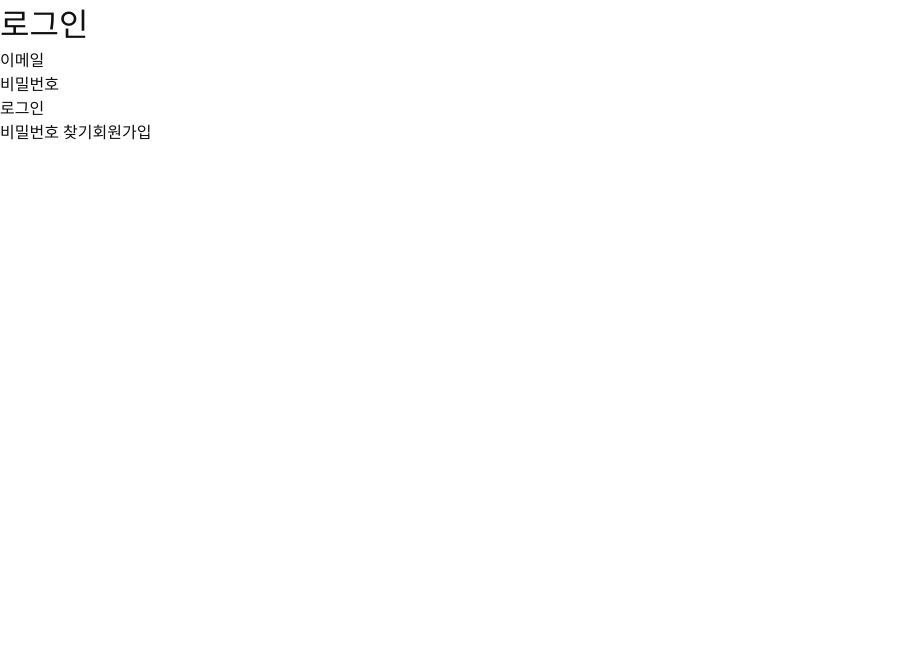
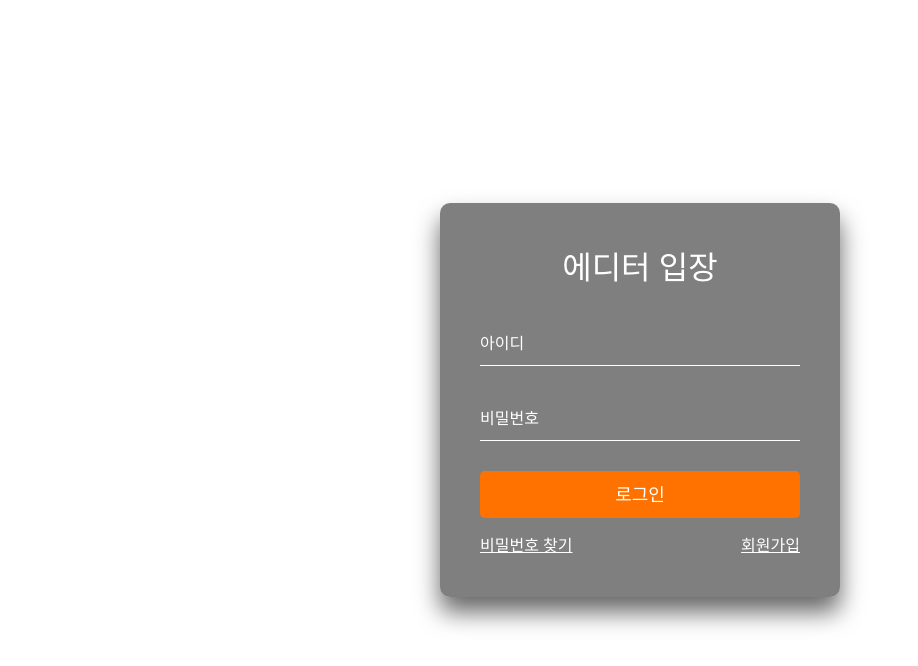
Before and after one commit to Taemin1234/taest-mag, a Next.js app in the folder frontend/: page /snowman/elsa in a window 1280 px wide. Shown: the top 666 px of the page, without its empty margins (0-918 px from the left). Built offline with nearby package versions, Linux system fonts and the light colour scheme.

Commit message:
로그인 페이지 퍼블리싱

```diff
--- /dev/null
+++ b/frontend/src/app/(auth)/snowman/elsa/elsa.module.css
@@ -0,0 +1,84 @@
+.login_box {
+    position: absolute;
+    top: 50%;
+    left: 50%;
+    width: 400px;
+    padding: 40px;
+    transform: translate(-50%, -50%);
+    background: rgba(0,0,0,.5);
+    box-sizing: border-box;
+    box-shadow: 0 15px 25px rgba(0,0,0,.6);
+    border-radius: 10px;
+}
+
+.login_box h1 {
+    margin: 0 0 30px;
+    padding: 0;
+    color: #fff;
+    text-align: center;
+}
+
+.user_box {
+    position: relative;
+}
+
+.user_box input {
+    width: 100%;
+    padding: 10px 0;
+    font-size: 16px;
+    color: #fff;
+    margin-bottom: 30px;
+    border: none;
+    border-bottom: 1px solid #fff;
+    outline: none;
+    background: transparent;
+}
+
+.user_box label {
+    position: absolute;
+    top:0;
+    left: 0;
+    padding: 10px 0;
+    font-size: 16px;
+    color: #fff;
+    pointer-events: none;
+    transition: .5s;
+}
+
+.login_box .user_box input:focus ~ label,
+.login_box .user_box input:valid ~ label {
+  top: -20px;
+  left: 0;
+  color: #03e9f4;
+  font-size: 12px;
+}
+
+.btn_login {
+    width: 100%;
+    font-size: 18px;
+    font-weight: 700;
+    border-radius: 5px;
+    padding: 10px;
+    background-color: #ff7200;
+    color: #fff;
+    cursor: pointer;
+    transition: 0.4s ease;
+}
+.btn_login:hover {
+    background-color: #fff;
+    color: #ff7200;
+}
+
+.txt_wrap {
+    margin-top: 15px;
+    width: 100%;
+    display: flex;
+    justify-content: space-between;
+}
+.txt_wrap a {
+    color: #fff;
+    text-decoration: underline;
+}
+.txt_wrap a:hover {
+    color: #ff7200;
+}
--- a/frontend/src/app/(auth)/snowman/elsa/page.tsx
+++ b/frontend/src/app/(auth)/snowman/elsa/page.tsx
@@ -1,10 +1,11 @@
 'use client';
 
+import styles from './elsa.module.css'
 import { useState } from 'react';
 import Link from 'next/link';
 
 export default function LoginPage() {
-  const [form, setForm] = useState({ email: '', password: '' });
+  const [form, setForm] = useState({ username: '', password: '' });
   const [error, setError] = useState('');
 
   const handleChange = (e: React.ChangeEvent<HTMLInputElement>) => {
@@ -14,7 +15,7 @@ export default function LoginPage() {
   const handleSubmit = (e: React.FormEvent) => {
     e.preventDefault();
     // UI-only: 백엔드 연동 제외
-    if (!form.email || !form.password) {
+    if (!form.username || !form.password) {
       setError('이메일과 비밀번호를 모두 입력해주세요.');
       return;
     }
@@ -23,34 +24,26 @@ export default function LoginPage() {
   };
 
   return (
-    <div className="min-h-screen flex items-center justify-center bg-gray-50">
-      <form
-        onSubmit={handleSubmit}
-        className="w-full max-w-sm bg-white p-6 rounded-lg shadow-md space-y-6"
-      >
-        <h1 className="text-2xl font-bold text-center">로그인</h1>
-
+    <div className={styles.login_box}>
+      <h1>에디터 입장</h1>
+      <form onSubmit={handleSubmit}>
         {error && <p className="text-red-500 text-sm text-center">{error}</p>}
 
-        <div>
-          <label htmlFor="email" className="block text-sm font-medium mb-1">
-            이메일
-          </label>
+        <div className={styles.user_box}>
           <input
-            id="email"
-            name="email"
-            type="email"
-            value={form.email}
+            id="username"
+            name="username"
+            type="string"
+            value={form.username}
             onChange={handleChange}
             required
-            className="w-full px-3 py-2 border rounded focus:outline-none focus:ring"
           />
+          <label htmlFor="username">
+            아이디
+          </label>
         </div>
 
-        <div>
-          <label htmlFor="password" className="block text-sm font-medium mb-1">
-            비밀번호
-          </label>
+        <div className={styles.user_box}>
           <input
             id="password"
             name="password"
@@ -58,22 +51,24 @@ export default function LoginPage() {
             value={form.password}
             onChange={handleChange}
             required
-            className="w-full px-3 py-2 border rounded focus:outline-none focus:ring"
           />
+          <label htmlFor="password">
+            비밀번호
+          </label>
         </div>
 
         <button
           type="submit"
-          className="w-full bg-black text-white py-2 rounded hover:bg-gray-800 transition"
+          className={styles.btn_login}
         >
           로그인
         </button>
 
-        <div className="flex justify-between text-sm text-gray-500">
-          <Link href="/auth/reset-password" className="hover:underline">
+        <div className={styles.txt_wrap}>
+          <Link href="/snowman/reset-password" className={styles.txt1}>
             비밀번호 찾기
           </Link>
-          <Link href="/auth/signup" className="hover:underline">
+          <Link href="/snowman/signup" className={styles.txt1}>
             회원가입
           </Link>
         </div>
```
